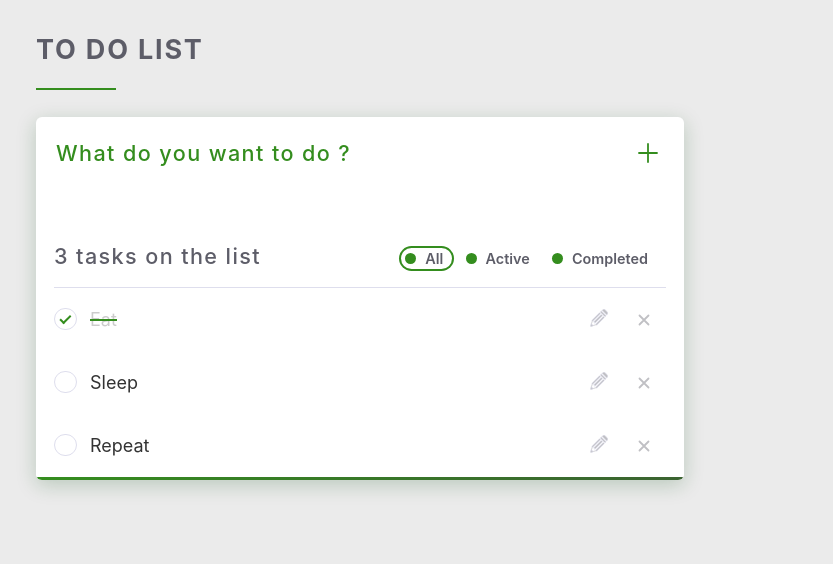
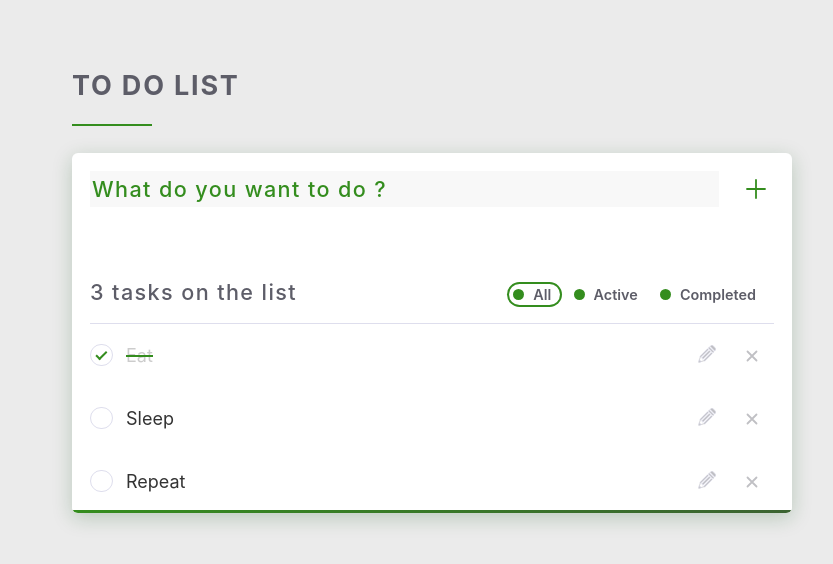
Before and after one commit to hutingerica/todoList-moz-react, a React (Create React App) app: page / in a window 1280 px wide. Shown: the top 564 px of the page, without its empty margins (0-833 px from the left). Built offline with nearby package versions, Linux system fonts and the light colour scheme.

Commit message:
change style of add task input

```diff
--- a/src/App.css
+++ b/src/App.css
@@ -9,10 +9,8 @@ html {
     color: #333;
 }
 body {
-    margin: 0;
-}
-body {
-    padding: 2rem;
+    margin: 4rem;
+    max-width: 720px;
     background: #ebebeb;
 }
 a {
@@ -53,7 +51,6 @@ h2 {
 }
 
 .app {
-    padding: 0 0 3px;
     margin: 0 auto;
     background: #fff;
     box-shadow: 0 5px 20px rgba(14, 80, 23, 0.219);
--- a/src/App.js
+++ b/src/App.js
@@ -27,8 +27,9 @@ function App(props) {
       deleteTask={deleteTask}
       editTask={editTask}
       key={task.id}
-      />
-  ));
+      />)
+    );
+
   const tasksNoun = taskList.length !== 1 ? "tasks" : "task";
   const headingText = `${taskList.length} ${tasksNoun} on the list`;
 
@@ -40,6 +41,7 @@ function App(props) {
       setFilter={setFilter}
     />
   ))
+
   function addTask(name){
     const newTask = {id: "todo-" + nanoid(), name: name, completed: false };
     console.log(newTask);
--- a/src/components/FilterButton.js
+++ b/src/components/FilterButton.js
@@ -14,6 +14,7 @@ export default function FilterButton(props){
             >
                 <span className="span-dot"></span>
                 <span>{props.name}</span>
+
             </button>
         </div>
 
--- a/src/components/Form.css
+++ b/src/components/Form.css
@@ -51,7 +51,7 @@
     font-weight: 500;
     letter-spacing: .1ch;
     display: block;
-    background: transparent;
+    background: #f8f8f8;
     color: #348d1e;
     border: none;
     height: 2rem;
@@ -63,7 +63,7 @@
     transition: 300ms ease;
 }
 .task-add-input input[type=text]:focus {
-    background: #f8f8f8;
+    background: #ebebeb;
 }
 .task-add-input input[type=text]::placeholder {
     color: #348d1e
--- a/src/components/Form.js
+++ b/src/components/Form.js
@@ -10,8 +10,12 @@ export default function Form(props){
 
     function handleSubmit(e){
         e.preventDefault();
+        if(name === ''){
+            alert('Please type your text')
+        }else{
         props.addTask(name);
         setName("")
+        }
     }
 
     return(
--- a/src/index.css
+++ b/src/index.css
@@ -1,7 +1,4 @@
 body {
-  margin: 0;
-  padding: 0;
-  max-width: 720px;
   font-family: -apple-system, BlinkMacSystemFont, "Segoe UI", "Roboto", "Oxygen",
     "Ubuntu", "Cantarell", "Fira Sans", "Droid Sans", "Helvetica Neue",
     sans-serif;
```
